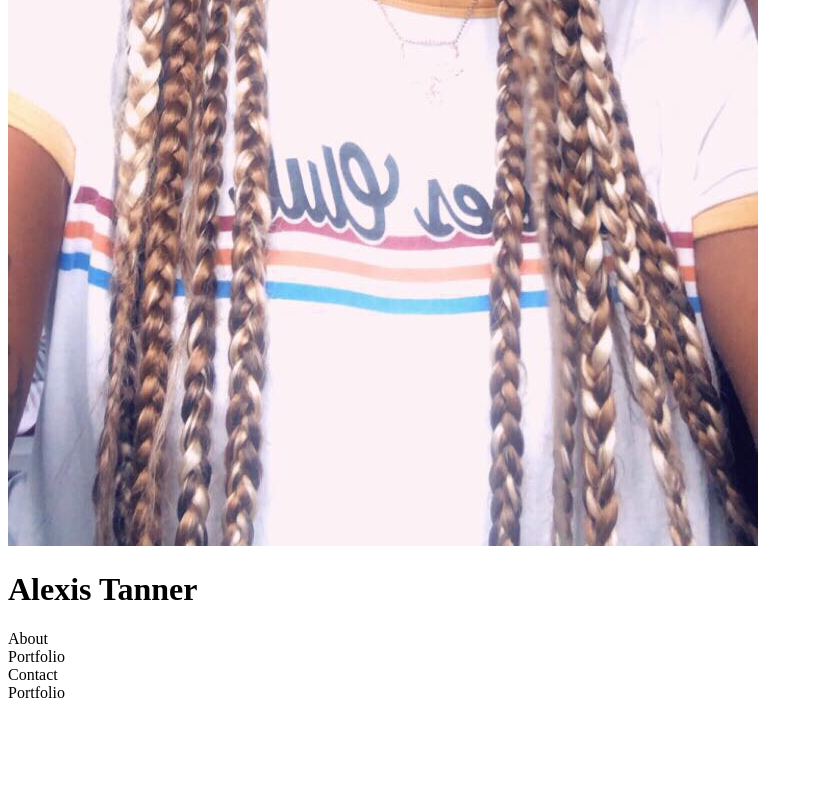
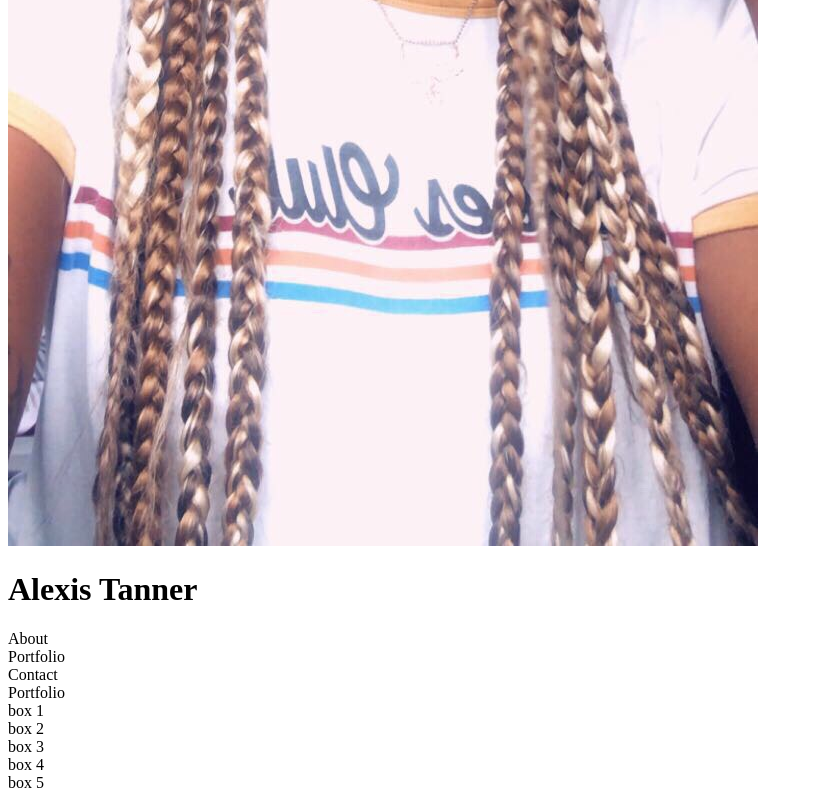
Before and after one commit to Alexistanner94/Basic-Portfolio, a plain HTML site: page assets/portfolio.html in a window 1280 px wide. Shown: the part 796-1596 px from the top of the page, without its empty margins (0-813 px from the left). Before the commit the page ends 1506 px from the top, so only its background shows below. Drawn offline with Linux system fonts and the light colour scheme.

Commit message:
added to boxes for portfolio

```diff
--- a/assets/portfolio.html
+++ b/assets/portfolio.html
@@ -18,6 +18,16 @@
 
 <div>Portfolio</div>
 
+<div>box 1</div>
+
+<div>box 2</div>
+
+<div>box 3</div>
+
+<div>box 4</div>
+
+<div>box 5</div>
+
 <body>
 
 </body>
```
